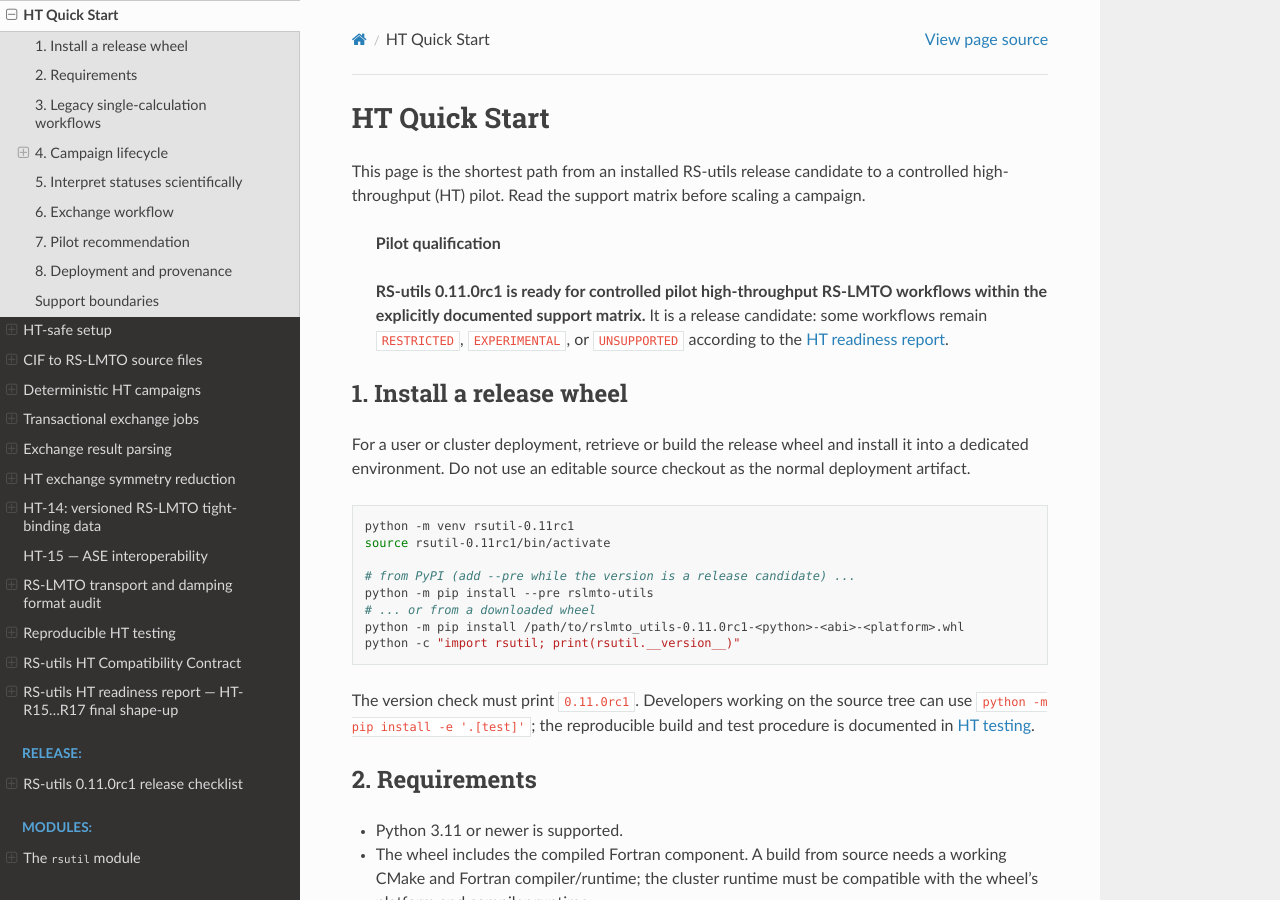
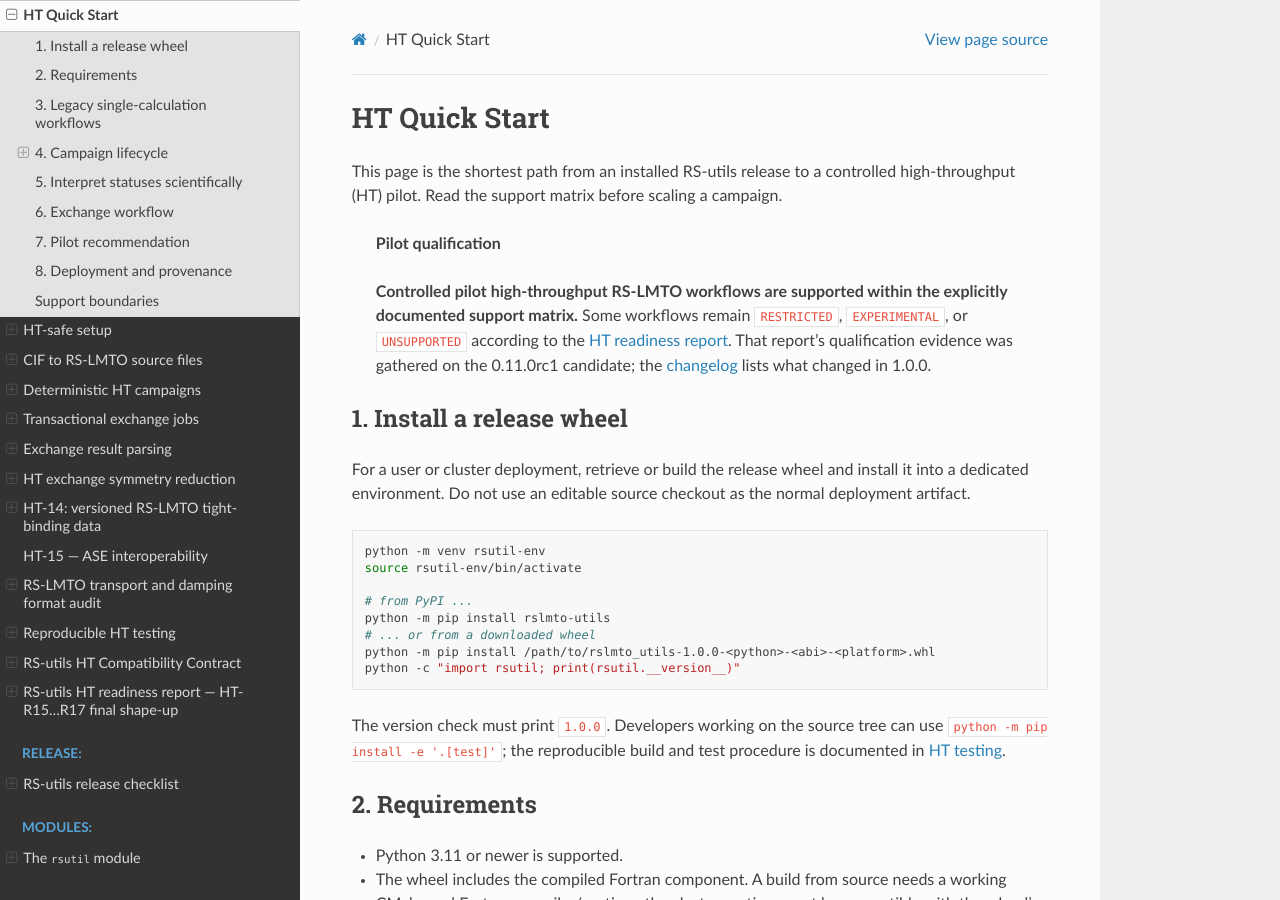
Before and after one commit to aibergman/RS-utils, a Sphinx documentation site: the page built from docs/HT_QUICKSTART.md, in a window 1280 px wide and 900 px high. Built offline with Sphinx 7.4.7 and the Read the Docs theme 3.1.0, drawn with Linux system fonts in a browser that asks for light colours; some of the changed text lies outside the part shown.

Commit message:
Release 1.0.0: bump version, accurate changelog, drop release-candidate wording (#22)
Version 1.0.0. The changelog now lists what changed since 0.11.0rc1 (surface and
impurity workflows, campaign exchange stage, DOS plotting, KS preset, kernel
fixes, CIF conversion) instead of implying the HT kernels are unchanged, and
user-facing docs no longer describe the package as a release candidate. The HT
readiness banners say that their qualification evidence was gathered on the
0.11.0rc1 candidate. The version assertion in the packaging test is updated.

````diff
--- a/docs/HT_QUICKSTART.md
+++ b/docs/HT_QUICKSTART.md
@@ -1,15 +1,18 @@
 # HT Quick Start
 
-This page is the shortest path from an installed RS-utils release candidate to
+This page is the shortest path from an installed RS-utils release to
 a controlled high-throughput (HT) pilot. Read the support matrix before
 scaling a campaign.
 
 > **Pilot qualification**
 >
-> **RS-utils 0.11.0rc1 is ready for controlled pilot high-throughput RS-LMTO
-> workflows within the explicitly documented support matrix.** It is a
-> release candidate: some workflows remain `RESTRICTED`, `EXPERIMENTAL`, or
-> `UNSUPPORTED` according to the [HT readiness report](HT_READINESS_REPORT).
+> **Controlled pilot high-throughput RS-LMTO workflows are supported within
+> the explicitly documented support matrix.** Some workflows remain
+> `RESTRICTED`, `EXPERIMENTAL`, or `UNSUPPORTED` according to the
+> [HT readiness report](HT_READINESS_REPORT). That report's qualification
+> evidence was gathered on the 0.11.0rc1 candidate; the
+> [changelog](https://github.com/aibergman/RS-utils/blob/main/CHANGELOG.md)
+> lists what changed in 1.0.0.
 
 ## 1. Install a release wheel
 
@@ -18,17 +21,17 @@ install it into a dedicated environment. Do not use an editable source
 checkout as the normal deployment artifact.
 
 ```bash
-python -m venv rsutil-0.11rc1
-source rsutil-0.11rc1/bin/activate
+python -m venv rsutil-env
+source rsutil-env/bin/activate
 
-# from PyPI (add --pre while the version is a release candidate) ...
-python -m pip install --pre rslmto-utils
+# from PyPI ...
+python -m pip install rslmto-utils
 # ... or from a downloaded wheel
-python -m pip install /path/to/rslmto_utils-0.11.0rc1-<python>-<abi>-<platform>.whl
+python -m pip install /path/to/rslmto_utils-1.0.0-<python>-<abi>-<platform>.whl
 python -c "import rsutil; print(rsutil.__version__)"
 ```
 
-The version check must print `0.11.0rc1`. Developers working on the source
+The version check must print `1.0.0`. Developers working on the source
 tree can use `python -m pip install -e '.[test]'`; the reproducible build and
 test procedure is documented in [HT testing](HT_TESTING).
 
@@ -236,7 +239,7 @@ large pair sets.
 
 ## 7. Pilot recommendation
 
-> **Start small.** `0.11.0rc1` is a release candidate. Begin with a
+> **Start small.** Begin with a
 > representative pilot campaign and inspect convergence, manifests, and
 > parsed results before scaling to a large production database.
 
@@ -272,6 +275,6 @@ support matrix. Its labels mean:
 - `UNSUPPORTED`: not a validated workflow or deliberately fail-closed.
 
 Existing UppASD export functionality remains available, but automated UppASD
-integration is not currently part of the validated `0.11.0rc1` HT campaign
+integration is not currently part of the validated HT campaign
 workflow. In particular, this release does not claim an automatic
 `SCF -> exchange -> UppASD` pipeline.
--- a/rsutil/_version.py
+++ b/rsutil/_version.py
@@ -1,3 +1,3 @@
 """Package version for RS-utils."""
 
-__version__ = "0.11.0rc1"
+__version__ = "1.0.0"
````
Also changed, not shown: CHANGELOG.md (+23 -5 lines), README.md (+9 -6 lines), docs/HT_TESTING.md (+1 -1 lines), docs/RELEASE_CHECKLIST.md (+2 -2 lines), 1 other file.
